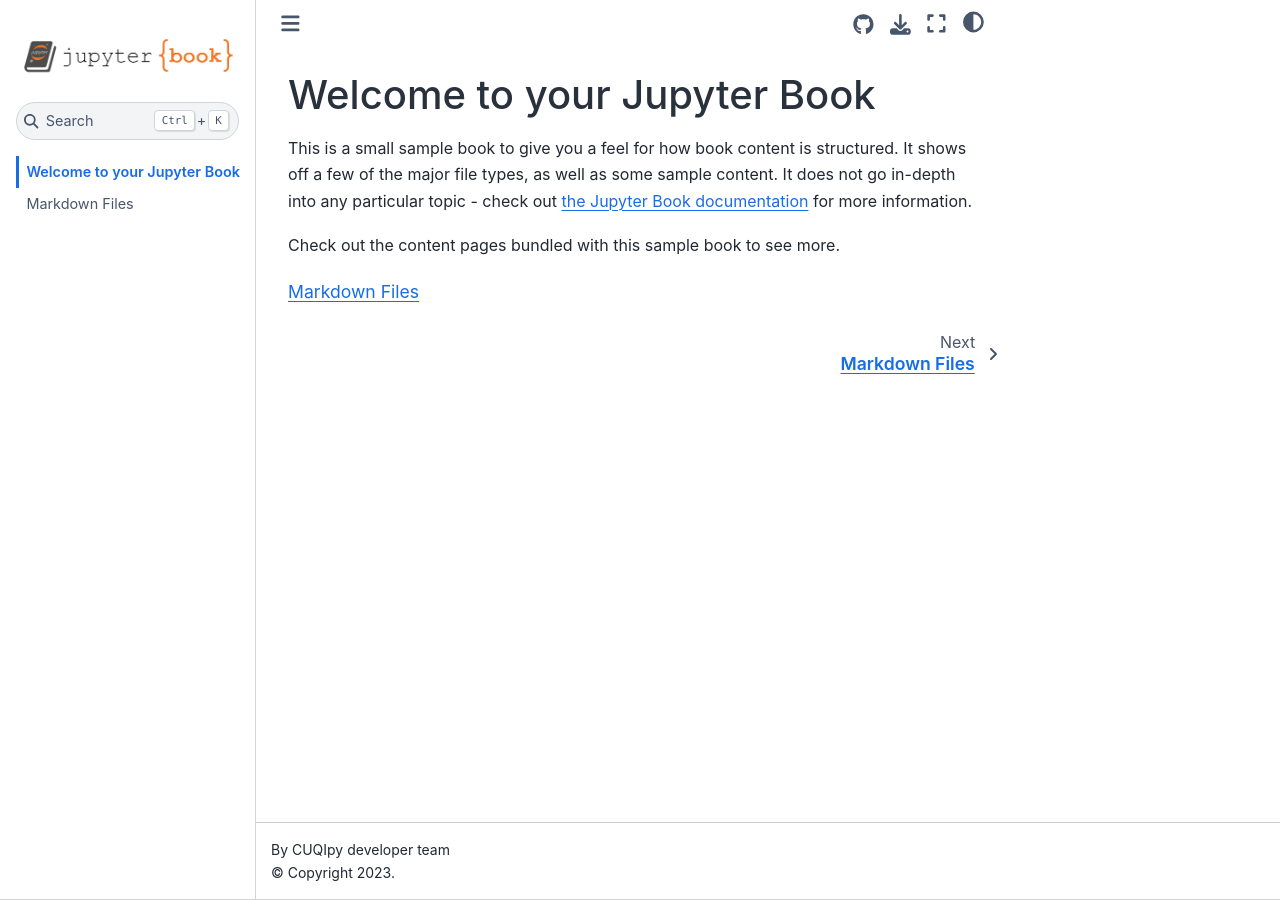
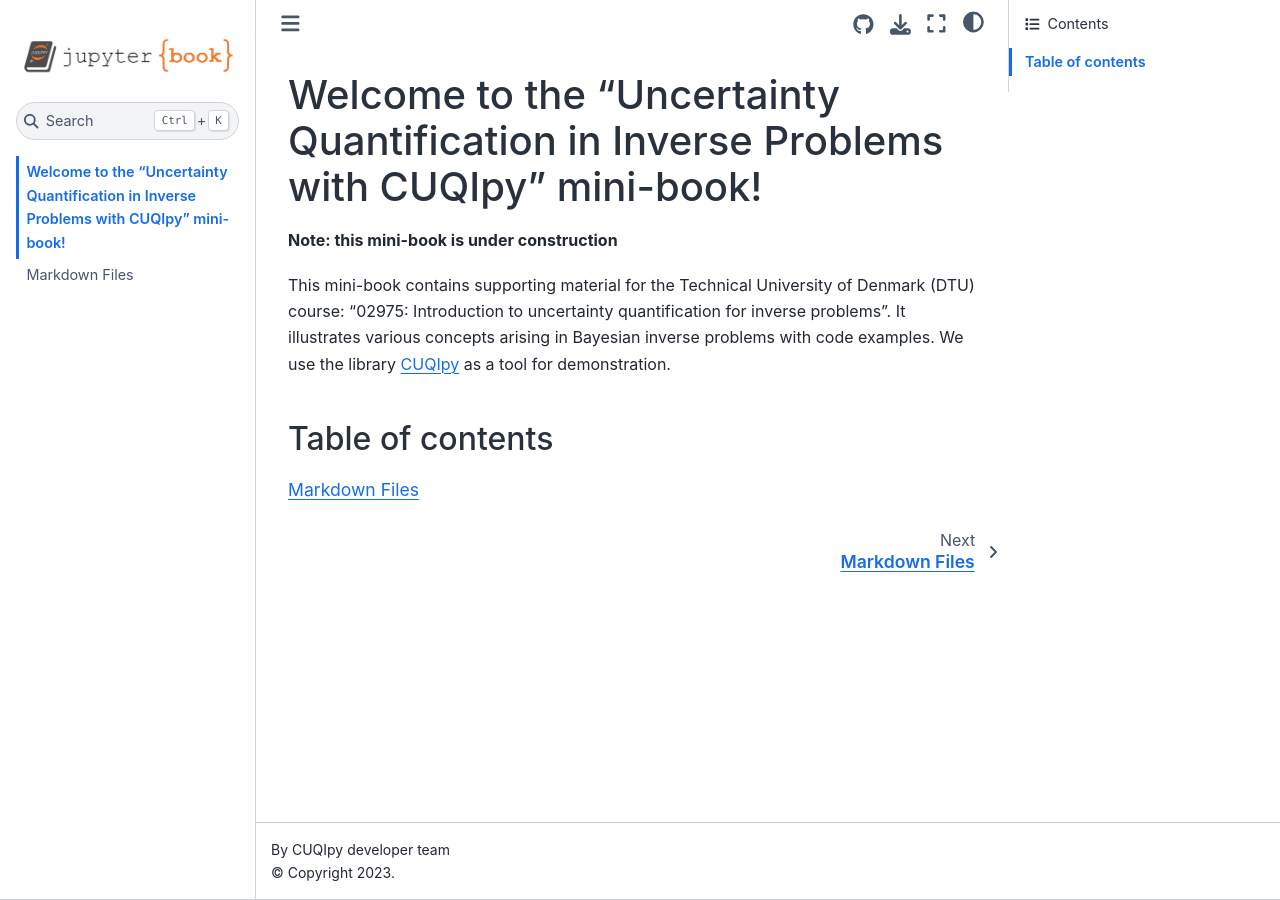
Before and after one commit to amal-ghamdi/CUQI-Book-test, a Jupyter Book: the page built from intro.md, in a window 1280 px wide. Built offline with Jupyter Book 1.0.4 settings and Sphinx 7.4.7 and the Sphinx Book theme 1.1.4, drawn with Linux system fonts in a browser that asks for light colours; pages that are not in the unit, such as notebooks, are missing from menus.

Commit message:
update intro

````diff
--- a/intro.md
+++ b/intro.md
@@ -1,11 +1,14 @@
-# Welcome to your Jupyter Book
+# Welcome to the "Uncertainty Quantification in Inverse Problems with CUQIpy" mini-book!
 
-This is a small sample book to give you a feel for how book content is
-structured.
-It shows off a few of the major file types, as well as some sample content.
-It does not go in-depth into any particular topic - check out [the Jupyter Book documentation](https://jupyterbook.org) for more information.
+**Note: this mini-book is under construction**
 
-Check out the content pages bundled with this sample book to see more.
+This mini-book contains supporting material for the Technical University of Denmark (DTU)
+course: "02975: Introduction to uncertainty quantification for inverse problems". It
+illustrates various concepts arising in Bayesian inverse problems with code examples.
+We use the library [CUQIpy](https://github.com/CUQI-DTU/CUQIpy) as a tool for demonstration.
+
+
+## Table of contents
 
 ```{tableofcontents}
 ```
````
